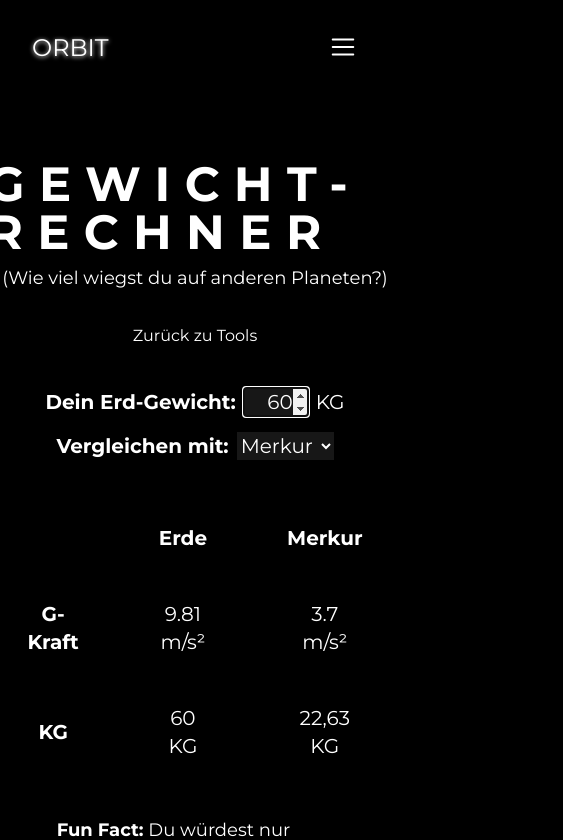
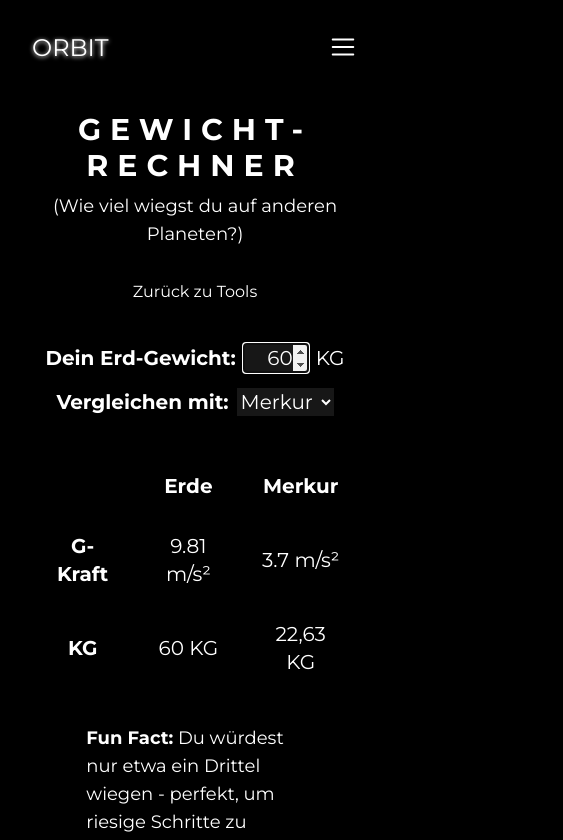
Before and after one commit to zeroequalsone/orbit, a Next.js app: page /tools/weight-calculator in a window 390 px wide. Shown: the top 840 px of the page, 563 px wide, since content can reach past the window. Built offline with nearby package versions, Linux system fonts and the light colour scheme.

Commit message:
style(weight-calculator): improve layout

```diff
--- a/app/components/weight-calculator/WeightCalculatorControls.tsx
+++ b/app/components/weight-calculator/WeightCalculatorControls.tsx
@@ -24,7 +24,7 @@ export default function WeightCalculatorControls({
           value={earthWeight}
           onChange={(e) => onEarthWeightChange(Number(e.target.value))}
           min={0}
-          max={999}
+          max={3}
           step={0.5}
           autoFocus
         />
--- a/app/components/weight-calculator/WeightComparison.tsx
+++ b/app/components/weight-calculator/WeightComparison.tsx
@@ -17,26 +17,26 @@ export default function WeightComparison({
           <thead>
             <tr>
               <th></th>
-              <th className="px-10 py-6">Erde</th>
-              <th className="px-10 py-6">{selectedPlanet.name}</th>
+              <th className="p-4 lg:lg:px-10 lg:lg:py-6">Erde</th>
+              <th className="p-4 lg:lg:px-10 lg:lg:py-6">{selectedPlanet.name}</th>
             </tr>
           </thead>
           <tbody>
             <tr>
-              <th className="px-10 py-6">G-Kraft</th>
-              <th className="px-10 py-6 font-normal">9.81 m/s²</th>
-              <th className="px-10 py-6 font-normal">
+              <th className="p-4 lg:lg:px-10 lg:py-6">G-Kraft</th>
+              <th className="p-4 lg:px-10 lg:py-6 font-normal">9.81 m/s²</th>
+              <th className="p-4 lg:px-10 lg:py-6 font-normal">
                 {selectedPlanet.gForce + " m/s²"}
               </th>
             </tr>
             <tr>
-              <th className="px-10 py-6">KG</th>
-              <th className="px-10 py-6 font-normal">
+              <th className="p-4 lg:px-10 lg:py-6">KG</th>
+              <th className="p-4 lg:px-10 lg:py-6 font-normal">
                 {earthWeight.toLocaleString("de", {
                   maximumFractionDigits: 1,
                 }) + " KG"}
               </th>
-              <th className="px-10 py-6 font-normal">
+              <th className="p-4 lg:px-10 lg:py-6 font-normal">
                 {newWeight.toLocaleString("de", {
                   maximumFractionDigits: 2,
                 }) + " KG"}
--- a/app/tools/weight-calculator/page.tsx
+++ b/app/tools/weight-calculator/page.tsx
@@ -17,13 +17,13 @@ export default function WeightCalculator() {
 
   return (
     <section className="min-h-screen flex flex-col justify-center items-center">
-      <div className="flex flex-col p-40 gap-10 max-w-384">
+      <div className="flex flex-col p-8 mt-20 gap-10 lg:max-w-384">
         <div className="flex flex-col items-center gap-8">
           <div className="flex flex-col items-center gap-2">
-            <h1 className="text-5xl font-bold uppercase tracking-[0.3em]">
+            <h1 className="text-3xl text-center lg:text-5xl font-bold uppercase tracking-[0.3em]">
               Gewicht-Rechner
             </h1>
-            <h2 className="text-lg">
+            <h2 className="lg:max-w-full max-w-xs text-center text-lg">
               (Wie viel wiegst du auf anderen Planeten?)
             </h2>
           </div>
```
